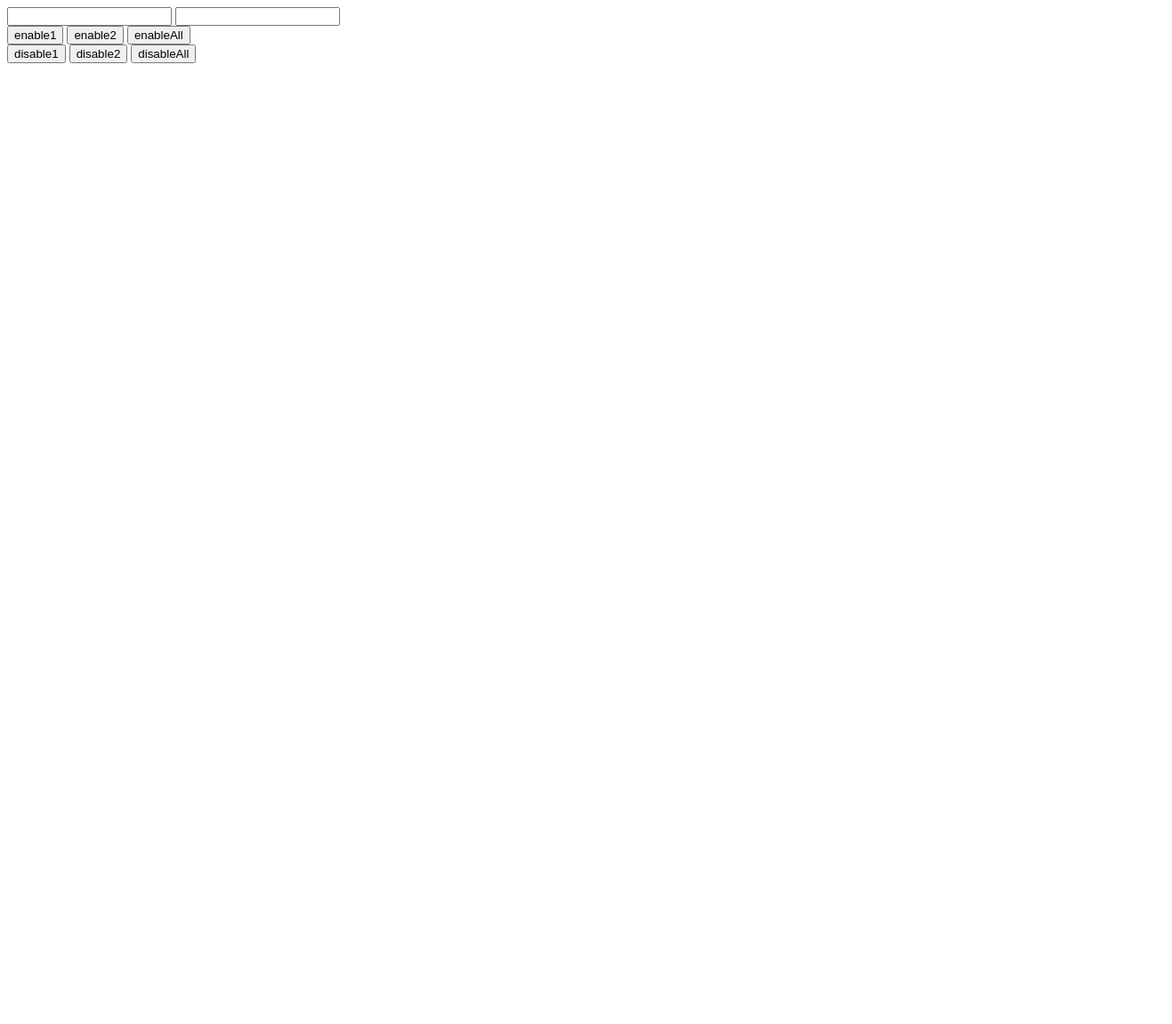
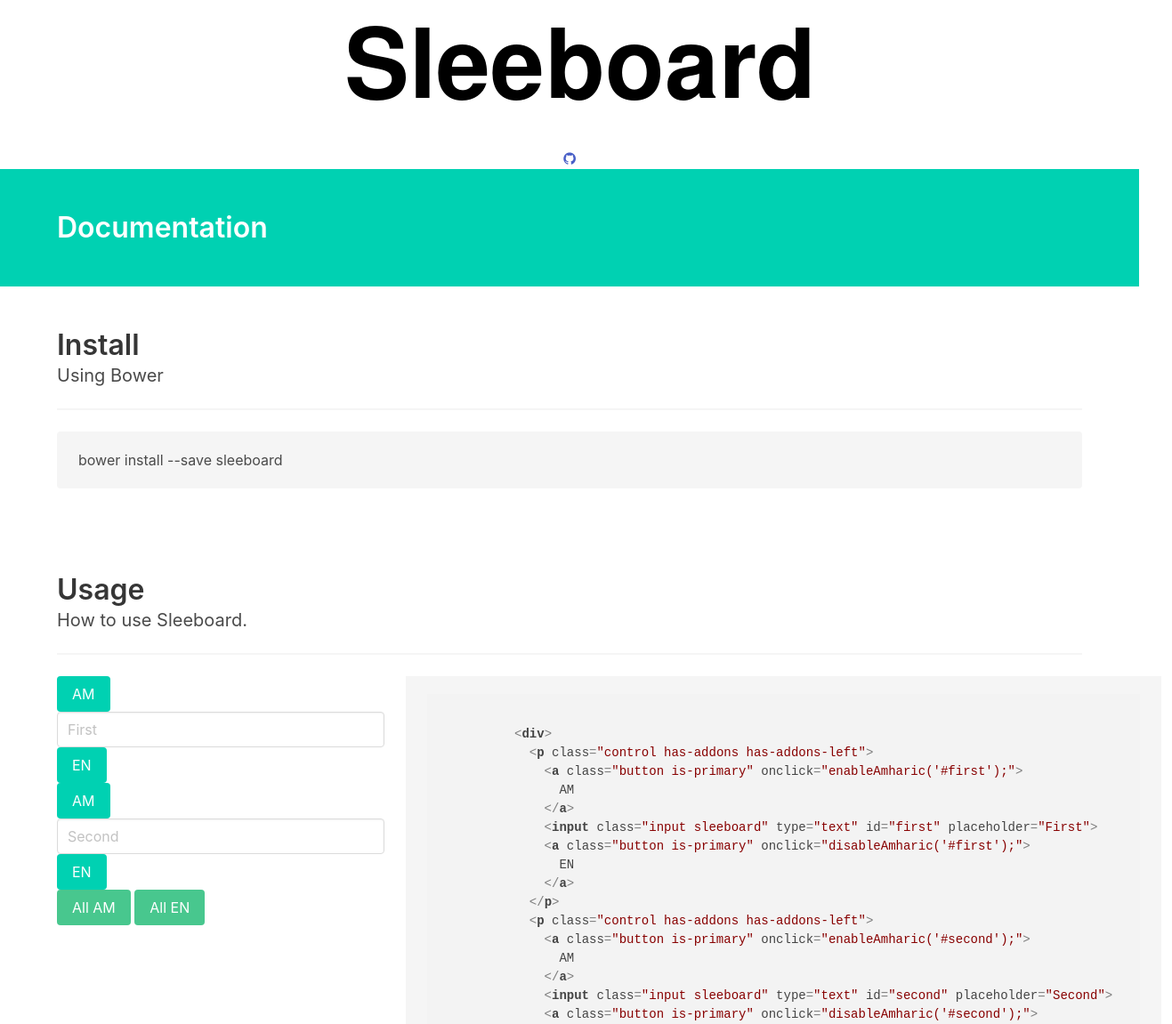
Before and after one commit to sleeboard/sleeboard, a website: page index.html in a window 1280 px wide. Shown: the top 1151 px of the page at 89% size, 1317 px wide, since content can reach past the window. Before the commit the page ends 800 px from the top, so only its background shows below. Drawn offline with nearby package versions, Linux system fonts and the light colour scheme.

Commit message:
better website

```diff
--- a/bower.json
+++ b/bower.json
@@ -19,6 +19,7 @@
     "node_modules",
     "bower_components",
     "test",
-    "tests"
+    "tests",
+    "images"
   ]
 }
--- a/index.html
+++ b/index.html
@@ -1,23 +1,171 @@
 <!DOCTYPE html>
 <html lang="en">
 <head>
-    <meta charset="UTF-8">
-    <title></title>
+  <meta charset="utf-8">
+  <meta http-equiv="X-UA-Compatible" content="IE=edge">
+  <meta name="viewport" content="width=device-width, initial-scale=1">
+  <meta name="description" content="Sleeboard is an open source Amharic keyboard to add to your website. It's always free.">
+
+  <meta property="og:url" content="http://sleeboard.github.io/">
+  <meta property="og:type" content="website">
+  <meta property="og:title" content="Sleeboard: Amharic keyboard">
+  <meta property="og:description" content="Sleeboard is an open source Amharic keyboard to add to your website. It's always free.">
+
+  <meta name="twitter:card" content="summary_large_image">
+  <meta name="twitter:site" content="@nathenapse">
+  <meta name="twitter:creator" content="@nathenapse">
+  <meta name="twitter:title" content="Sleeboard: Amharic keyboard">
+  <meta name="twitter:description" content="Sleeboard is an open source Amharic keyboard to add to your website. It's always free.">
+
+  <title>Sleeboard: Amharic keyboard</title>
+
+  <link href="https://cdnjs.cloudflare.com/ajax/libs/bulma/0.3.2/css/bulma.min.css" rel="stylesheet">
+  <link rel="stylesheet" href="https://cdnjs.cloudflare.com/ajax/libs/highlight.js/9.10.0/styles/default.min.css">
+  <link rel="stylesheet" href="https://maxcdn.bootstrapcdn.com/font-awesome/4.6.3/css/font-awesome.min.css">
 </head>
 <body>
-<input type="text" name="text" id="text" class="sleeboard">
-<input type="text" name="text" id="text2" class="sleeboard">
+  <div class="container">
+    <section class="hero is-medium has-text-centered">
+      <div class="hero-head">
+        <div class="container">
+         <nav class="nav">
+          <div class="nav-left">
+            <a class="nav-item is-brand">
+             <img src="images/sleeboard-logo.png" alt="sleeboard"/>
+           </a>
+         </div>
+
+         <div class="nav-center">
+          <a class="nav-item" href="https://github.com/sleeboard/sleeboard">
+            <span class="icon">
+              <i class="fa fa-github"></i>
+            </span>
+          </a>
+        </div>
+      </nav>
+    </div>
+  </div>
+</section>
+</div>
+<section class="hero is-primary">
+  <div class="hero-body">
+    <div class="container">
+      <div class="columns is-vcentered">
+        <div class="column">
+          <p class="title">
+            Documentation
+          </p>
+        </div>
+      </div>
+    </div>
+  </div>
+
+</section>
+<section class="section">
+  <div class="container">
+    <h1 class="title">Install</h1>
+    <h2 class="subtitle">
+      Using Bower
+    </h2>
+
+    <hr>
+
+    <div class="content">
+      <div class="notification">
+        bower install --save sleeboard
+      </div>
+    </div>
+  </div>
+
+</section>
+
+<section class="section">
+  <div class="container">
+    <h1 class="title">Usage</h1>
+    <h2 class="subtitle">How to use Sleeboard.</h2>
+
+    <hr>
+
+
+    <div class="columns">
+      <div class="column is-one-third">
         <div>
-    <button id="enable1" onclick="enableAmharic('#text');">enable1</button>
-    <button id="enable2" onclick="enableAmharic('#text2');">enable2</button>
-    <button id="enableall" onclick="enableAmharic('.sleeboard');">enableAll</button>
+          <p class="control has-addons has-addons-left">
+            <a class="button is-primary" onclick="enableAmharic('#first');">
+              AM
+            </a>
+            <input class="input sleeboard" type="text" id="first" placeholder="First">
+            <a class="button is-primary" onclick="disableAmharic('#first');">
+              EN
+            </a>
+          </p>
+          <p class="control has-addons has-addons-left">
+            <a class="button is-primary" onclick="enableAmharic('#second');">
+              AM
+            </a>
+            <input class="input sleeboard" type="text" id="second" placeholder="Second">
+            <a class="button is-primary" onclick="disableAmharic('#second');">
+              EN
+            </a>
+          </p>
+          <a class="button is-success" onclick="enableAmharic('.sleeboard');">All AM</a>
+          <a class="button is-success" onclick="disableAmharic('.sleeboard');">All EN</a>
         </div>
-<div>
-    <button id="disable1" onclick="disableAmharic('#text');">disable1</button>
-    <button id="disable2" onclick="disableAmharic('#text2');">disable2</button>
-    <button id="disableall" onclick="disableAmharic('.sleeboard');">disableAll</button>
       </div>
+      <div class="column">
+        <figure class="highlight"><pre><code class="hljs xml">
+          &lt;div&gt;
+            &lt;p class=&quot;control has-addons has-addons-left&quot;&gt;
+              &lt;a class=&quot;button is-primary&quot; onclick=&quot;enableAmharic('#first');&quot;&gt;
+                AM
+              &lt;/a&gt;
+              &lt;input class=&quot;input sleeboard&quot; type=&quot;text&quot; id=&quot;first&quot; placeholder=&quot;First&quot;&gt;
+              &lt;a class=&quot;button is-primary&quot; onclick=&quot;disableAmharic('#first');&quot;&gt;
+                EN
+              &lt;/a&gt;
+            &lt;/p&gt;
+            &lt;p class=&quot;control has-addons has-addons-left&quot;&gt;
+              &lt;a class=&quot;button is-primary&quot; onclick=&quot;enableAmharic('#second');&quot;&gt;
+                AM
+              &lt;/a&gt;
+              &lt;input class=&quot;input sleeboard&quot; type=&quot;text&quot; id=&quot;second&quot; placeholder=&quot;Second&quot;&gt;
+              &lt;a class=&quot;button is-primary&quot; onclick=&quot;disableAmharic('#second');&quot;&gt;
+                EN
+              &lt;/a&gt;
+            &lt;/p&gt;
+            &lt;a class=&quot;button is-success&quot; onclick=&quot;enableAmharic('.sleeboard');&quot;&gt;All AM&lt;/a&gt;
+            &lt;a class=&quot;button is-success&quot; onclick=&quot;disableAmharic('.sleeboard');&quot;&gt;All EN&lt;/a&gt;
+          &lt;/div&gt;
+
+          &lt;script type=&quot;text/javascript&quot; src=&quot;dist/sleeboard.min.js&quot;&gt;&lt;/script&gt;
+          &lt;script type=&quot;text/javascript&quot;&gt;
+            var Lang = sleeboard();
+            function disableAmharic (field) {
+              Lang.disable(field);
+            }
+            function enableAmharic (field) {
+              Lang.enable(field);
+            }
+          &lt;/script&gt;
+    </code></pre></figure>
+  </div>
+</div>
+
+</div>
+</section>
+</div>
+<footer class="footer">
+  <div class="container">
+    <div class="content has-text-centered">
+      <p>
+        Made with <span class="">♥</span> by <b><a class="white-text text-lighten-3" href="https://github.com/nathenapse">Nathenenapse</a></b>
+      </p>
+    </div>
+  </div>
+</footer>
 <script type="text/javascript" src="dist/sleeboard.min.js"></script>
+<script src="https://cdnjs.cloudflare.com/ajax/libs/highlight.js/9.10.0/highlight.min.js"></script>
+<script>hljs.initHighlightingOnLoad();</script>
 <script type="text/javascript">
   var Lang = sleeboard();
 
```
Also changed, not shown: images/sleeboard-logo.png (added). Lines whose indentation alone changed are shown as unchanged.
